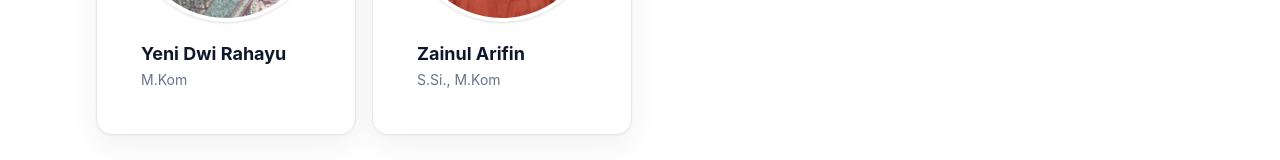
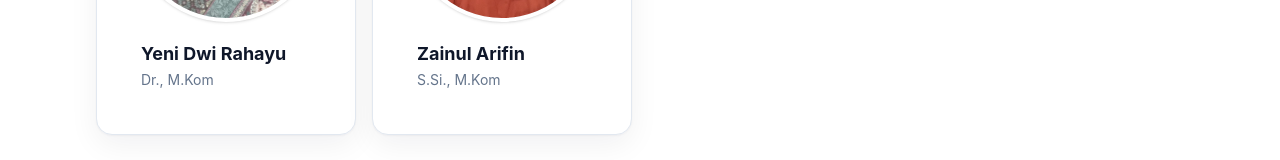
Before and after one commit to mohdasuki/ti-unmuhjember, a React (Vite) app: page /dosen in a window 1280 px wide. Shown: the part 2665-2825 px from the top of the page. Built offline with nearby package versions, Linux system fonts and the light colour scheme.

Commit message:
fix: update lecturer doctoral title

```diff
--- a/src/data/lecturers.js
+++ b/src/data/lecturers.js
@@ -19,6 +19,6 @@ export const lecturers = [
   { id: 21, name: 'Rosita Yanuarti', degree: 'S.Kom., M.Cs', nidn: '', academicRank: '', expertise: [], courses: [], photo: new URL('../assets/lecturers/Rosita-Yanuarti.jpg', import.meta.url).href, sinta: '', googleScholar: '', orcid: '' },
   { id: 22, name: 'Taufiq Timur W.', degree: 'S.Kom., M.Kom.', nidn: '', academicRank: '', expertise: [], courses: [], photo: '', sinta: '', googleScholar: '', orcid: '' },
   { id: 23, name: 'Triawan Adi Cahyanto', degree: 'M.Kom', nidn: '', academicRank: '', expertise: [], courses: [], photo: '', sinta: '', googleScholar: '', orcid: '' },
-  { id: 24, name: 'Yeni Dwi Rahayu', degree: 'M.Kom', nidn: '', academicRank: '', expertise: [], courses: [], photo: new URL('../assets/lecturers/Yeni-Dwi-Rahayu.jpg', import.meta.url).href, sinta: '', googleScholar: '', orcid: '' },
+  { id: 24, name: 'Yeni Dwi Rahayu', degree: 'Dr., M.Kom', nidn: '', academicRank: '', expertise: [], courses: [], photo: new URL('../assets/lecturers/Yeni-Dwi-Rahayu.jpg', import.meta.url).href, sinta: '', googleScholar: '', orcid: '' },
   { id: 26, name: 'Zainul Arifin', degree: 'S.Si., M.Kom', nidn: '', academicRank: '', expertise: [], courses: [], photo: new URL('../assets/lecturers/Zainul-Arifin.jpg', import.meta.url).href, sinta: '', googleScholar: '', orcid: '' },
 ]
```
